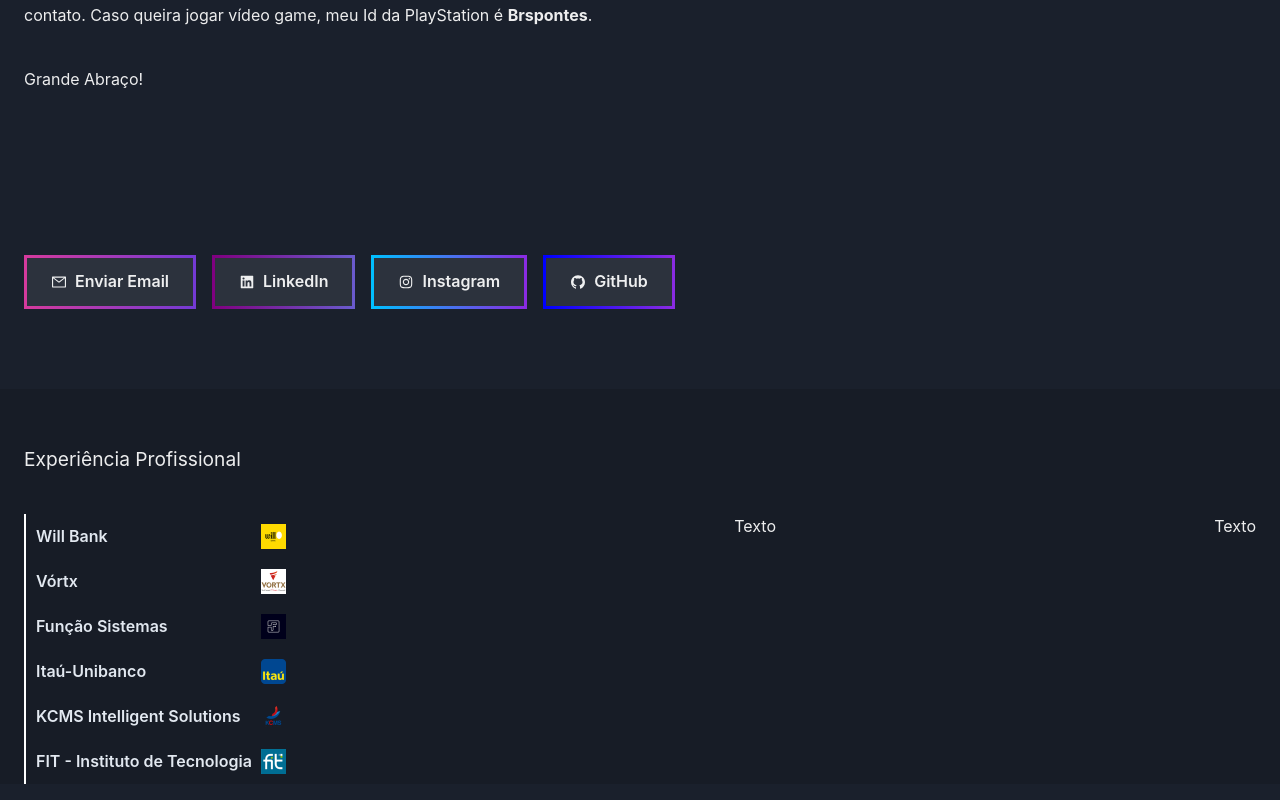
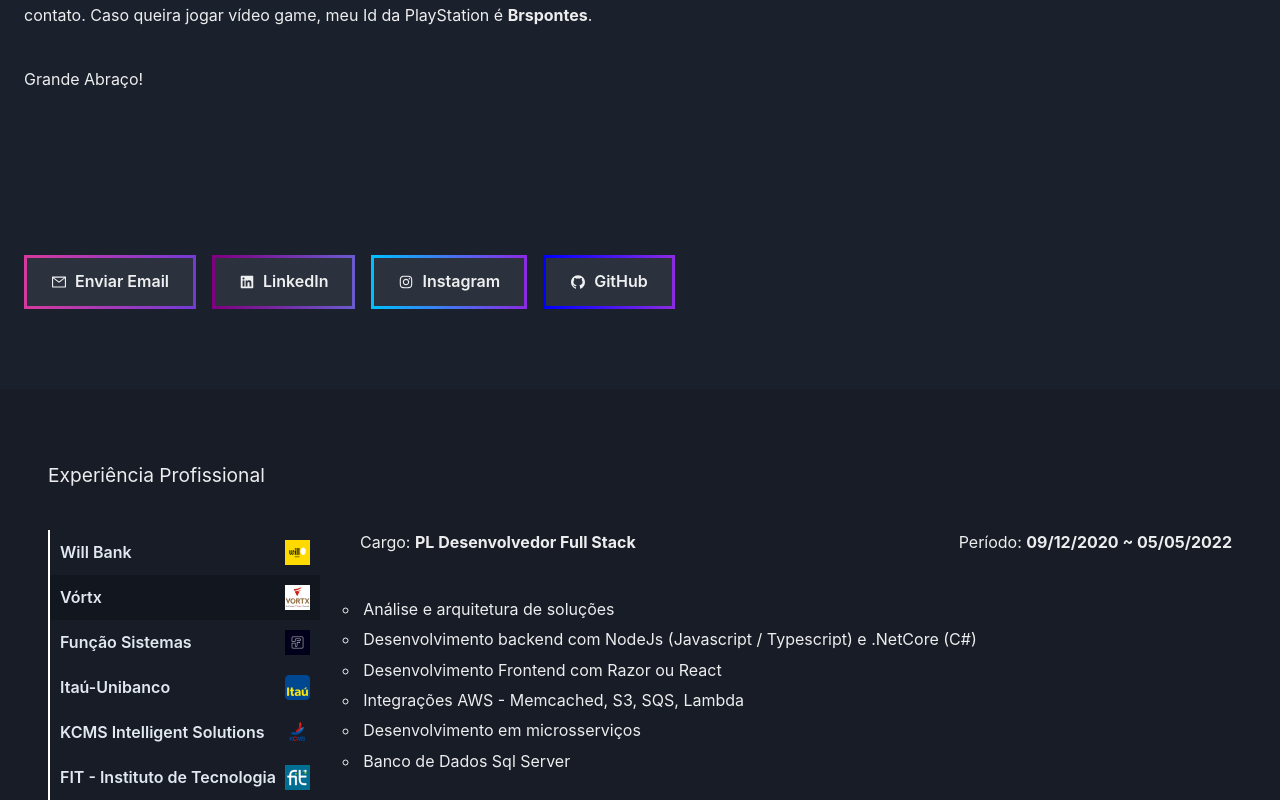
Before and after one commit to Brspontes/react-portfolio, a React (Create React App) app: page / in a window 1280 px wide. Shown: the part 524-1324 px from the top of the page. Built offline with nearby package versions, Linux system fonts and the light colour scheme.

Commit message:
atualizando area de experiencia

```diff
--- /dev/null
+++ b/src/components/experience/experience.tsx
@@ -0,0 +1,52 @@
+import { Flex, Text } from "@chakra-ui/react"
+import { useState } from "react"
+import { Experience } from '../../content/experience'
+import ButtonWork from "../buttonWork"
+
+function ExperienceSection () {
+  const [expericiaSelecionadaAtual, setExperienciaAtual] = useState('vortx')
+
+  return (
+  <Flex width='100%' maxWidth={1480} marginX='auto' marginTop='4' paddingX='6' direction='column'>
+    <Text mt='10' fontSize='1.2rem'>Experiência Profissional</Text>
+    <Flex direction="row" justifyContent="space-between">
+      <ol className="experiencia">
+        <li id='will' className={expericiaSelecionadaAtual === 'will' ? 'activeList' : 'inactiveList'}>
+          <ButtonWork imageLogo='will.png' setExperienciaAtual={setExperienciaAtual} textButton='Will Bank' textMethod='will' />
+        </li>
+        <li id='vortx' className={expericiaSelecionadaAtual === 'vortx' ? 'activeList' : 'inactiveList'}>
+          <ButtonWork imageLogo='vortx.png' setExperienciaAtual={setExperienciaAtual} textButton='Vórtx' textMethod='vortx' />
+        </li>
+        <li id='funcao' className={expericiaSelecionadaAtual === 'funcao' ? 'activeList' : 'inactiveList'}>
+          <ButtonWork imageLogo='funcao.png' setExperienciaAtual={setExperienciaAtual} textButton='Função Sistemas' textMethod='funcao' />
+        </li>
+        <li id='itau' className={expericiaSelecionadaAtual === 'itau' ? 'activeList' : 'inactiveList'}>
+          <ButtonWork imageLogo='itau.png' setExperienciaAtual={setExperienciaAtual} textButton='Itaú-Unibanco' textMethod='itau' />
+        </li>
+        <li id='kcms' className={expericiaSelecionadaAtual === 'kcms' ? 'activeList' : 'inactiveList'}>
+          <ButtonWork imageLogo='kcms.png' setExperienciaAtual={setExperienciaAtual} textButton='KCMS Intelligent Solutions' textMethod='kcms' />
+        </li>
+        <li id='flex' className={expericiaSelecionadaAtual === 'flex' ? 'activeList' : 'inactiveList'}>
+          <ButtonWork imageLogo='fit.png' setExperienciaAtual={setExperienciaAtual} textButton='FIT - Instituto de Tecnologia' textMethod='flex' />
+        </li>
+      </ol>
+      <Flex width="75%" ml={{ base: '10' }} mt='10' direction='column'>
+        <Flex direction={{ base: 'column', md: 'row', lg: 'row' }} justifyContent='space-between'>
+          <Text>Cargo: <strong>{ Experience.filter(c => c.CompanyNameFilter === expericiaSelecionadaAtual)[0].Occupation }</strong></Text>
+          <Text>Período: <strong>{ Experience.filter(c => c.CompanyNameFilter === expericiaSelecionadaAtual)[0].Period }</strong></Text>
+        </Flex>
+        {
+          <ol className='atribuitions'>
+            { Experience.filter(c => c.CompanyNameFilter === expericiaSelecionadaAtual)
+              .map(c => c.Attribuitions.map(attr => {
+                return <li>{attr}</li>
+              }))}
+          </ol>
+        }
+      </Flex>
+    </Flex>
+  </Flex>
+  )
+}
+
+export default ExperienceSection
--- /dev/null
+++ b/src/content/experience.ts
@@ -0,0 +1,82 @@
+interface ExperienceType {
+    CompanyNameFilter: string,
+    Occupation: string,
+    Attribuitions: string[],
+    Period: string
+}
+
+
+export const Experience: ExperienceType[] = [
+  {
+    CompanyNameFilter: 'will',
+    Occupation: 'SR Desenvolvedor Full Stack',
+    Attribuitions: [
+      'Análise e arquitetura de soluções',
+      'Desenvolvimento backend com NodeJs (Javascript / Typescript) e .NetCore (C#)',
+      'Desenvolvimento Frontend com React',
+      'Integrações AWS - Memcached, S3, SQS, Lambda',
+      'Desenvolvimento em microsserviços ',
+      'Banco de Dados Sql Server'
+    ],
+    Period: '16/05/2022 ~ Atualmente'
+  },
+  {
+    CompanyNameFilter: 'vortx',
+    Occupation: 'PL Desenvolvedor Full Stack',
+    Attribuitions: [
+      'Análise e arquitetura de soluções',
+      'Desenvolvimento backend com NodeJs (Javascript / Typescript) e .NetCore (C#)',
+      'Desenvolvimento Frontend com Razor ou React',
+      'Integrações AWS - Memcached, S3, SQS, Lambda',
+      'Desenvolvimento em microsserviços ',
+      'Banco de Dados Sql Server'
+    ],
+    Period: '09/12/2020 ~ 05/05/2022'
+  },
+  {
+    CompanyNameFilter: 'funcao',
+    Occupation: 'PL Analista de Software',
+    Attribuitions: [
+      'Desenvolvimento backend .Net',
+      'Desenvolvimento frontend Aspnet',
+      'Banco de dados SQL Server',
+      'Windows Server 2012',
+    ],
+    Period: '08/09/2020 ~ 30/11/2020'
+  },
+  {
+    CompanyNameFilter: 'itau',
+    Occupation: 'Jr Analista de Engenheria de TI',
+    Attribuitions: [
+      'Analise de Soluções',
+      'Acompanhamento de projetos e2e',
+      'Desenvolvimento em .Net Full Framework / .NetCore',
+      'Desenvolvimento Frontend com Asp, HTML5, CSS3',
+      'Implantações de Projetos',
+      'Evolução de Plataforma',
+    ],
+    Period: '20/07/2017 ~ 01/09/2020'
+  },
+  {
+    CompanyNameFilter: 'kcms',
+    Occupation: 'Programador I',
+    Attribuitions: [
+      'Desenvolvimento backend .Net Core',
+      'Desenvolvimento frontend Html5, CSS3, Bootstrap, Jquery',
+      'Banco de dados Sql Server',
+      'Cloud Azure'
+    ],
+    Period: '13/03/2017 ~ 17/07/2017'
+  },
+  {
+    CompanyNameFilter: 'flex',
+    Occupation: 'Jr Testador',
+    Attribuitions: [
+      'Testes de Segurança Elétrica',
+      'Testes não funcionais',
+      'Desenvolvimento .Net Windows Forms',
+      'Banco de Dados Sql Server',
+    ],
+    Period: '20/05/2014 ~ 08/03/2017'
+  },
+]
--- a/src/pages/App.css
+++ b/src/pages/App.css
@@ -24,3 +24,12 @@
 .inactiveList {
   background: none;
 }
+
+.atribuitions {
+  margin-top: 40px;
+  list-style: circle;
+}
+
+.atribuitions > li {
+  padding: 0.2rem;
+}
--- a/src/pages/App.tsx
+++ b/src/pages/App.tsx
@@ -1,11 +1,10 @@
 import { Flex, Text, useColorMode } from '@chakra-ui/react';
 import ButtonsProfiles from '../components/ButtonsProfiles'
-import ButtonWork from '../components/buttonWork';
-import React, { useState } from 'react';
+import ExperienceSection from '../components/experience/experience';
+import React from 'react';
 import './App.css';
 
 function App() {
-  const [expericiaSelecionadaAtual, setExperienciaAtual] = useState("")
   const { colorMode } = useColorMode()
 
   return (
@@ -32,37 +31,9 @@
           </Flex>
           <ButtonsProfiles />
         </Flex>
-        <Flex bgColor={colorMode === "light" ? "#F5F5F5" : "#171c26"} mt="20">
-          <Flex width="100%" maxWidth={1480} marginX="auto" marginTop="4" paddingX="6" direction="column">
-          <Text mt="10" fontSize="1.2rem">Experiência Profissional</Text>
-            <Flex direction="row" justifyContent="space-between">
-              <ol className="experiencia">
-                <li id='will' className={expericiaSelecionadaAtual === 'will' ? "activeList" : "inactiveList"}>
-                  <ButtonWork imageLogo='will.png' setExperienciaAtual={setExperienciaAtual} textButton='Will Bank' textMethod='will' />
-                </li>
-                <li id='vortx' className={expericiaSelecionadaAtual === 'vortx' ? "activeList" : "inactiveList"}>
-                  <ButtonWork imageLogo='vortx.png' setExperienciaAtual={setExperienciaAtual} textButton='Vórtx' textMethod='vortx' />
-                </li>
-                <li id='funcao' className={expericiaSelecionadaAtual === 'funcao' ? "activeList" : "inactiveList"}>
-                  <ButtonWork imageLogo='funcao.png' setExperienciaAtual={setExperienciaAtual} textButton='Função Sistemas' textMethod='funcao' />
-                </li>
-                <li id='itau' className={expericiaSelecionadaAtual === 'itau' ? "activeList" : "inactiveList"}>
-                  <ButtonWork imageLogo='itau.png' setExperienciaAtual={setExperienciaAtual} textButton='Itaú-Unibanco' textMethod='itau' />
-                </li>
-                <li id='kcms' className={expericiaSelecionadaAtual === 'kcms' ? "activeList" : "inactiveList"}>
-                  <ButtonWork imageLogo='kcms.png' setExperienciaAtual={setExperienciaAtual} textButton='KCMS Intelligent Solutions' textMethod='kcms' />
-                </li>
-                <li id='flex' className={expericiaSelecionadaAtual === 'flex' ? "activeList" : "inactiveList"}>
-                  <ButtonWork imageLogo='fit.png' setExperienciaAtual={setExperienciaAtual} textButton='FIT - Instituto de Tecnologia' textMethod='flex' />
-                </li>
-              </ol>
-              <Flex mt="10">
-                Texto
-              </Flex>
-              <Flex mt="10">
-                Texto
-              </Flex>
-            </Flex>
+        <Flex bgColor={colorMode === 'light' ? '#F5F5F5' : '#171c26'} mt='20'>
+          <Flex width='100%' maxWidth={1480} marginX='auto' marginTop='4' paddingX='6' direction='column'>
+            <ExperienceSection />
           </Flex>
         </Flex>
       </Flex>
```
